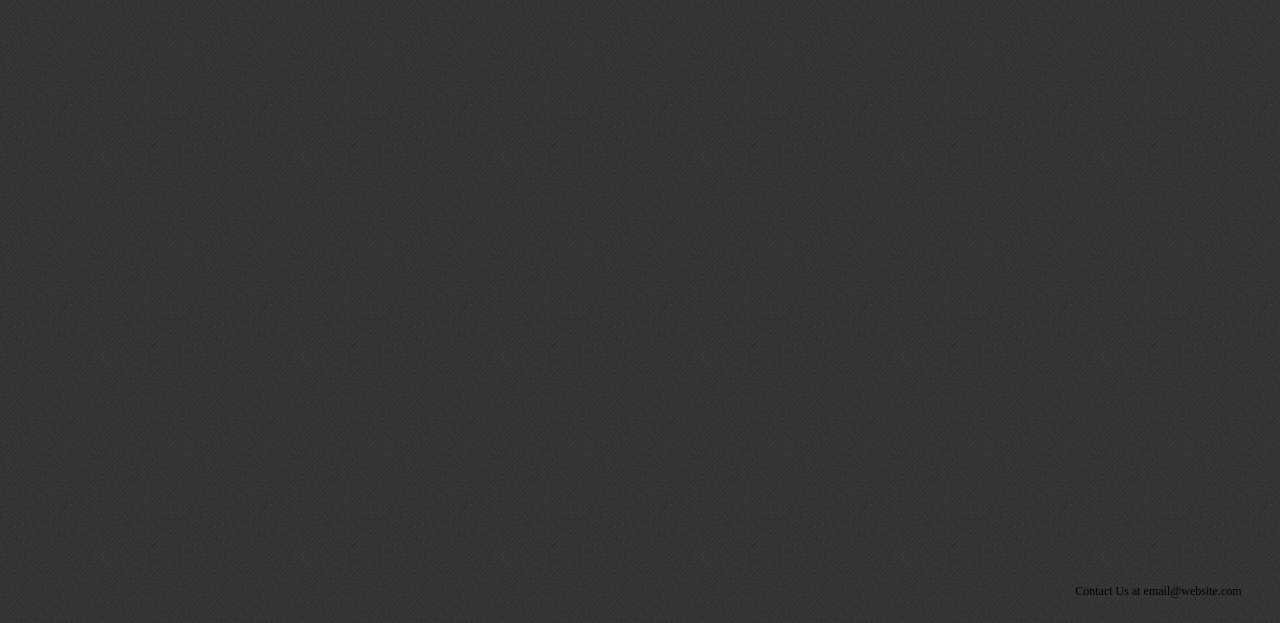
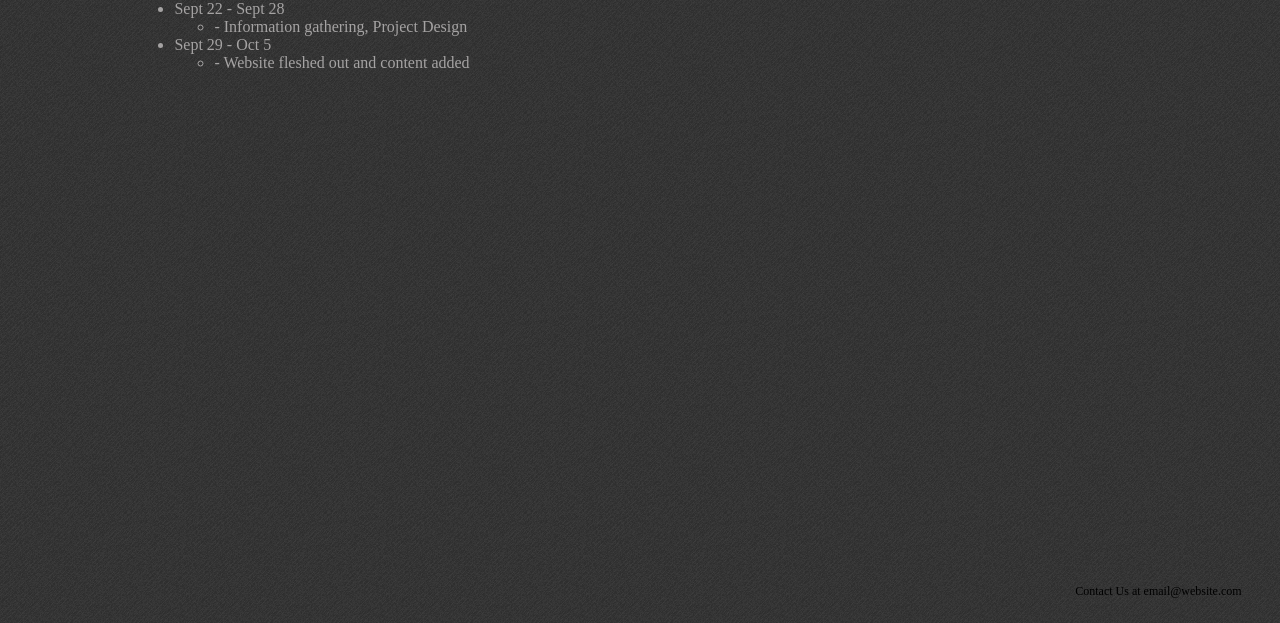
Before and after one commit to collexion/emailto3dprint, a plain HTML site: page html/awstatus.html in a window 1280 px wide. Shown: the part 177-800 px from the top of the page. Drawn offline with Linux system fonts and the light colour scheme; a web font is replaced by a local one.

Commit message:
Content updated

```diff
--- a/assets/style.css
+++ b/assets/style.css
@@ -14,6 +14,9 @@ body {
 		#navbar_div {
 			width: 100%;
 			text-align: center;
+		}
+		#navbar {
+			min-width: 950px;
 		}
 		/* controls the style of the bar itself */
 		#navbar ul {
--- a/html/awstatus.html
+++ b/html/awstatus.html
@@ -41,7 +41,20 @@
 
 	<!-- Text section -->
 	<p id="container">
-		<div id="content"></div>
+		<div id="content">
+			<ul>
+  				<li>Sept 22 - Sept 28
+  					<ul>
+  					<li>- Information gathering, Project Design</li>
+  					</ul>
+  				</li>
+  				<li>Sept 29 - Oct 5
+  					<ul>
+  						<li>- Website fleshed out and content added </li>
+  					</ul>
+  				</li>
+			</ul>
+		</div>
 		<div id="signature">Contact Us at email@website.com</div>
 	</p>
 
```
Also changed, not shown: html/ckstatus.html (+1 -1 lines), html/projectspec.html (+2 -4 lines).
